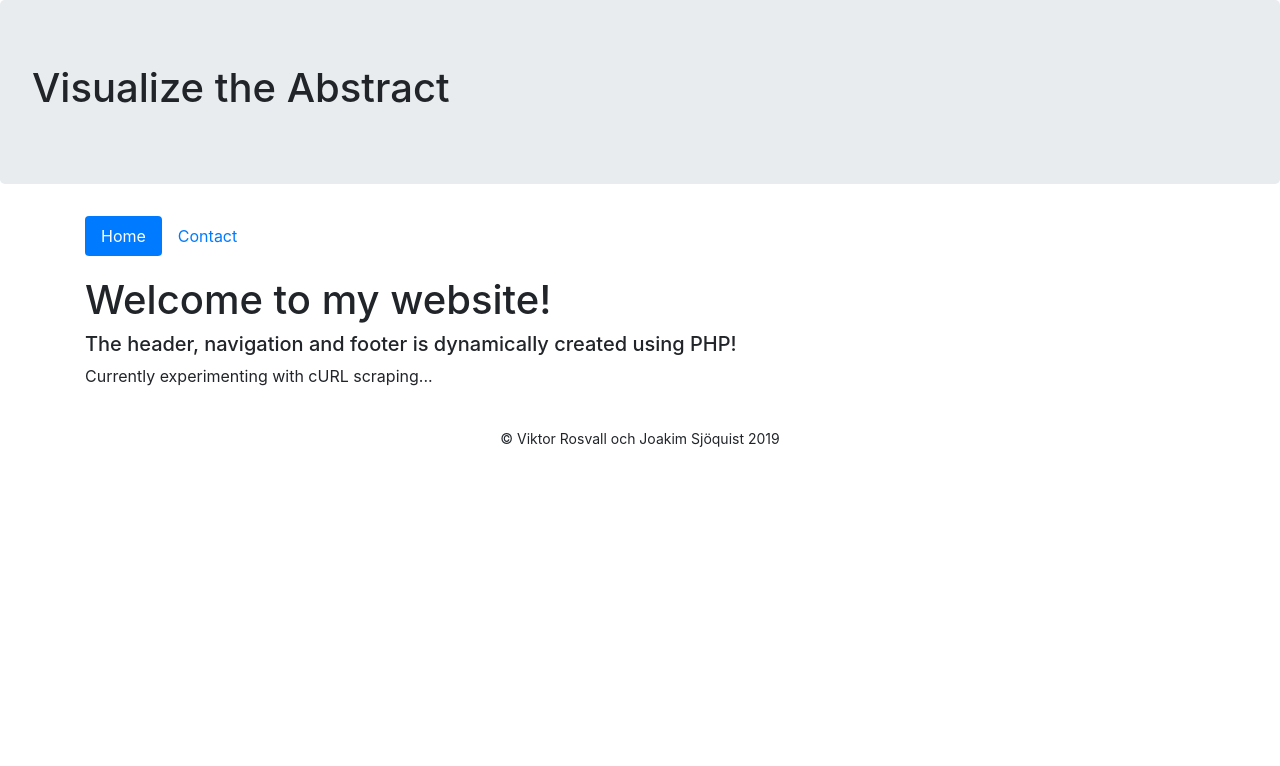
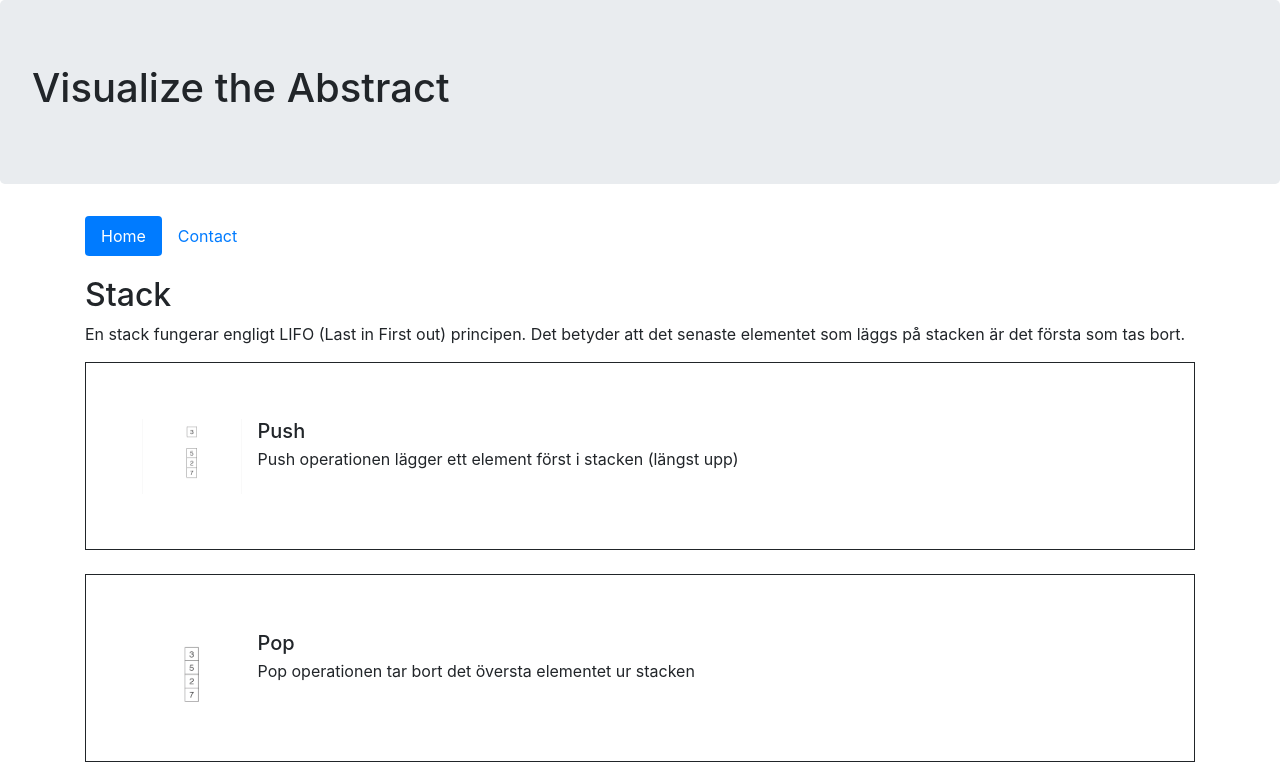
Before and after one commit to vruss/visualize, a PHP site: page / in a window 1280 px wide. Shown: the top 766 px of the page. Before the commit the page ends 447 px from the top, so only its background shows below. Run offline with PHP 8.4, Linux system fonts and the light colour scheme; grey boxes are pictures that could not be loaded.

Commit message:
Index ready for placeholder images

```diff
--- a/includes/footer.php
+++ b/includes/footer.php
@@ -1,3 +1,6 @@
 <div class="footer">
     &copy; <?php print "Viktor Rosvall och Joakim Sjöquist " . date("Y");?>
+    <script src="https://code.jquery.com/jquery-3.3.1.slim.min.js" integrity="sha384-q8i/X+965DzO0rT7abK41JStQIAqVgRVzpbzo5smXKp4YfRvH+8abtTE1Pi6jizo" crossorigin="anonymous"></script>
+    <script src="https://cdnjs.cloudflare.com/ajax/libs/popper.js/1.14.7/umd/popper.min.js" integrity="sha384-UO2eT0CpHqdSJQ6hJty5KVphtPhzWj9WO1clHTMGa3JDZwrnQq4sF86dIHNDz0W1" crossorigin="anonymous"></script>
+    <script src="https://stackpath.bootstrapcdn.com/bootstrap/4.3.1/js/bootstrap.min.js" integrity="sha384-JjSmVgyd0p3pXB1rRibZUAYoIIy6OrQ6VrjIEaFf/nJGzIxFDsf4x0xIM+B07jRM" crossorigin="anonymous"></script>
 </div>
--- a/includes/head-tag-contents.php
+++ b/includes/head-tag-contents.php
@@ -5,7 +5,11 @@
     <meta name="keywords" content="" />
 <?php } ?>
 
-<link rel="stylesheet" type="text/css" href="https://maxcdn.bootstrapcdn.com/bootstrap/4.0.0/css/bootstrap.min.css">
+<meta charset="utf-8">
+<meta name="viewport" content="width=device-width, initial-scale=1, shrink-to-fit=no">
+
+
+<link rel="stylesheet" href="https://stackpath.bootstrapcdn.com/bootstrap/4.3.1/css/bootstrap.min.css" integrity="sha384-ggOyR0iXCbMQv3Xipma34MD+dH/1fQ784/j6cY/iJTQUOhcWr7x9JvoRxT2MZw1T" crossorigin="anonymous">
 <link rel="stylesheet" type="text/css" href="/stylesheets/style.css">
 <style>
     #main-content {
--- a/index.php
+++ b/index.php
@@ -1,22 +1,48 @@
 <?php include("includes/a_config.php"); ?>
 <!DOCTYPE html>
 <html>
+
 <head>
 	<?php include("includes/head-tag-contents.php"); ?>
 </head>
+
 <body>
 
 	<?php include("includes/design-top.php"); ?>
 	<?php include("includes/navigation.php"); ?>
 
 	<div class="container" id="main-content">
-    <h1>Welcome to my website!</h1>
-    <h5>The header, navigation and footer is dynamically created using PHP!</h5>
-    <p>Currently experimenting with cURL scraping...</p>
-    <br>
+		<h2>Stack</h2>
+		<p>En stack fungerar engligt LIFO (Last in First out) principen.
+            Det betyder att det senaste elementet som läggs
+			på stacken är det första som tas bort.</p>
+		<ul class="list-unstyled">
+			<li class="media">
+				<img src="images/stackpush.gif" class="mr-3" alt="Stack pop">
+				<div class="media-body">
+					<h5 class="mt-0 mb-1">Push</h5>
+					<p>Push operationen lägger ett element först i stacken (längst upp)</p>
+				</div>
+			</li>
+			<li class="media my-4">
+				<img src="images/stackpop.gif" class="mr-3" alt="...">
+				<div class="media-body">
+					<h5 class="mt-0 mb-1">Pop</h5>
+					<p>Pop operationen tar bort det översta elementet ur stacken</p>
+				</div>
+			</li>
+			<li class="media">
+				<img src="..." class="mr-3" alt="...">
+				<div class="media-body">
+					<h5 class="mt-0 mb-1">Peek</h5>
+					<p>Tittar på det översta elementet i stacken</p>
+				</div>
+			</li>
+		</ul>
 	</div>
 
 	<?php include("includes/footer.php"); ?>
 
 </body>
+
 </html>
--- a/stylesheets/style.css
+++ b/stylesheets/style.css
@@ -24,3 +24,15 @@
     background-color: #5ba7e2;
     color: white;
 }
+
+.media {
+    padding: 5%;
+    border: solid 1px;
+}
+.media img {
+    width: 100px;
+    /* height: 50px; */
+}
+.media p {
+    margin-bottom: 0;
+}
```
Also changed, not shown: images/stackpop.gif (added), images/stackpush.gif (added). Lines whose indentation alone changed are shown as unchanged.
